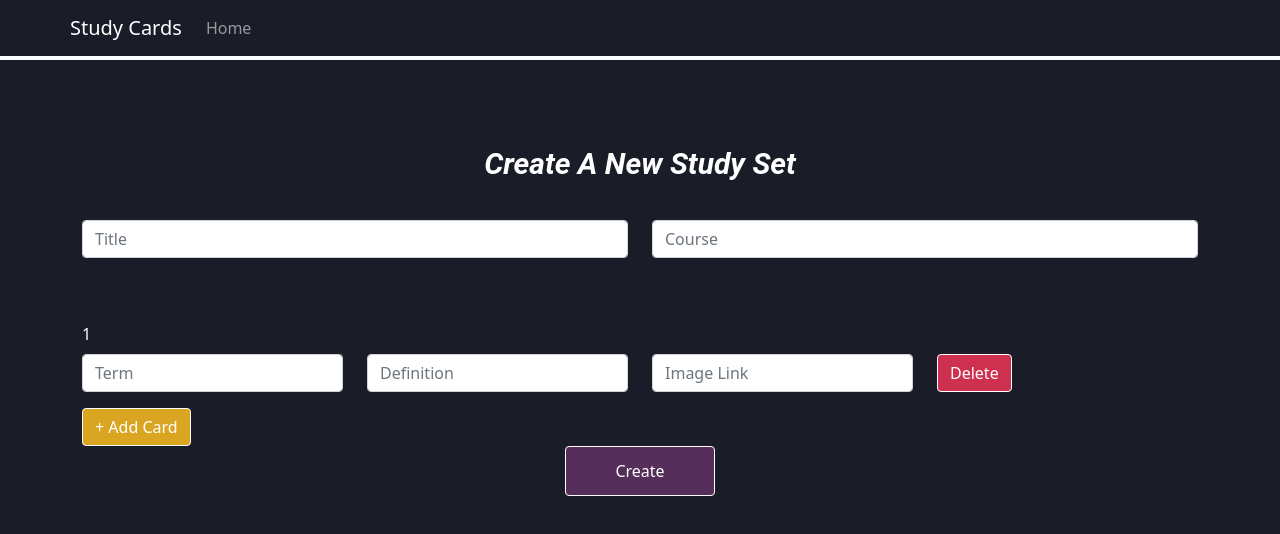
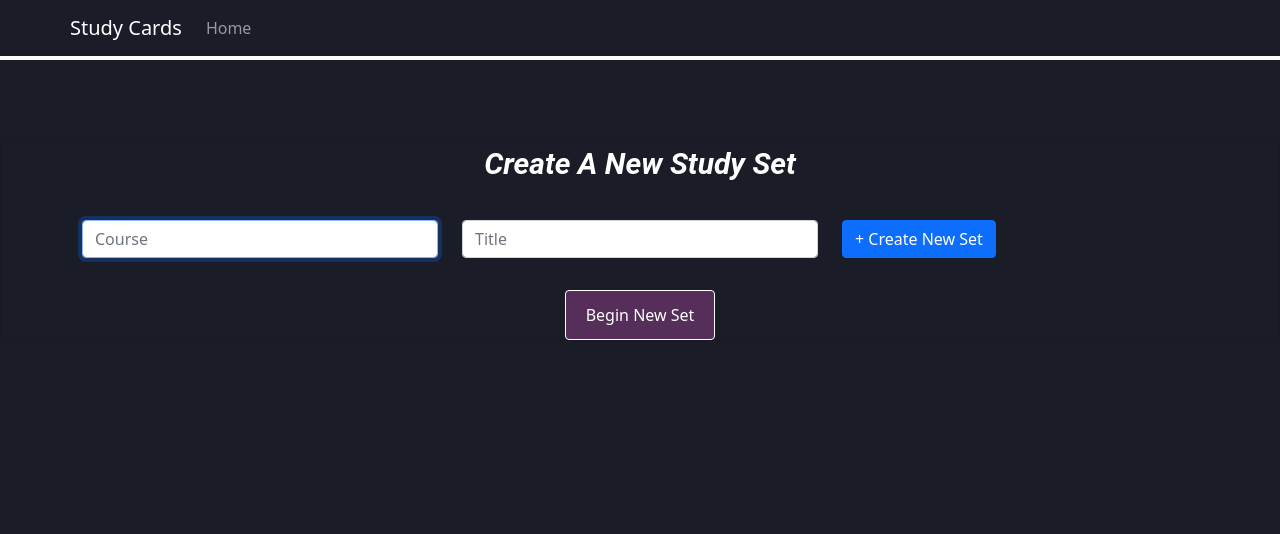
Before and after one commit to theMVPshop/flipcards, a React (Create React App) app: page /createcards in a window 1280 px wide. Shown: the top 534 px of the page. Built offline with nearby package versions, Linux system fonts and the light colour scheme.

Commit message:
merged CreateCards.js, FlashCard.js, Flashcards.js from michael_branch

```diff
--- a/src/Components/CreateCards.js
+++ b/src/Components/CreateCards.js
@@ -1,153 +1,241 @@
-import React from "react";
-import "./CreateCards.css";
-import Form from "react-bootstrap/Form";
-import Row from "react-bootstrap/Row";
-import Col from "react-bootstrap/Col";
-import Button from "react-bootstrap/Button";
-import { useState } from "react";
-import { useNavigate } from "react-router-dom";
-import Container from "react-bootstrap/esm/Container";
+import React from "react"
+import axios from "axios"
+import "./CreateCards.css"
+import Form from "react-bootstrap/Form"
+import Row from "react-bootstrap/Row"
+import Col from "react-bootstrap/Col"
+import Button from "react-bootstrap/Button"
+import Spinner from "react-bootstrap/Spinner"
+import { useState } from "react"
+import { useNavigate } from "react-router-dom"
+import Container from "react-bootstrap/esm/Container"
 
-const STUDYSET_API = "https://flipcardzdb.herokuapp.com/cardset";
-const FLASHCARD_API = "https://flipcardzdb.herokuapp.com/card";
+// const STUDYSET_API = "https://flipcardzdb.herokuapp.com/cardset"
+// const FLASHCARD_API = "https://flipcardzdb.herokuapp.com/card"
+const STUDYSET_API = "http://localhost:8080/cardset"
+const FLASHCARD_API = "http://localhost:8080/card"
 
 const CreateCards = () => {
-  const [title, setTitle] = useState("");
-  const [course, setCourse] = useState("");
-  const [fields, setFields] = useState([
-    {
+  const navigate = useNavigate()
+  const [inProgress, setInProgress] = useState(false)
+  const [loading, setLoading] = useState({
+    card: false,
+    cards: false,
+    deletingCard: false,
+    deletingCards: false,
+    clickedId: null,
+  })
+  const [error, setError] = useState("")
+  const [currentSetId, setCurrentSetId] = useState("")
+  const [title, setTitle] = useState("")
+  const [course, setCourse] = useState("")
+  const [card, setCard] = useState({})
+  const [cards, setCards] = useState([])
+  let newCardRef = React.useRef()
+  let set_nameInputRef = React.useRef()
+  let courseInputRef = React.useRef()
+  const loadingSpinner = <Spinner animation="border" variant="success" size="sm" />
+
+  async function fetchCards() {
+    try {
+      const { data } = await axios.get(`${FLASHCARD_API}/${currentSetId}`)
+      return data
+    } catch (e) {
+      console.log("fetch cards error", e)
+    }
+  }
+  React.useEffect(() => courseInputRef.current.focus(), [])
+  const handleTitleInput = (e) => setTitle(e.target.value)
+  const handleCourseInput = (e) => setCourse(e.target.value)
+  const handleCardsInputs = (e, cardId) => {
+    setCard({ ...card, [e.target.name]: e.target.value })
+    setCards((prevState) => {
+      let newState = prevState
+      const matchingCardIdx = newState.findIndex((c) => c.card_id === cardId)
+      newState[matchingCardIdx][e.target.name] = e.target.value
+      return newState
+    })
+  }
+
+  const handleSubmit = (e) => {
+    e.preventDefault()
+    setCard({})
+    setCards([])
+    setTitle("")
+    setCourse("")
+    setInProgress(false)
+    // navigate("/dashboard")
+  }
+
+  async function createNewSet() {
+    if (!title || !course) return
+    setLoading({ cards: true })
+    setInProgress(true)
+    try {
+      const body = { set_name: title, course: course }
+      const { data } = await axios.post(STUDYSET_API, body)
+      setCurrentSetId(data.set_id)
+      const newCard = {
+        set_id: data.set_id,
+        set_name: data.set_name,
+        set_course: data.set_course,
+      }
+      setCard(newCard)
+      setCards([...cards, newCard])
+      setLoading({ cards: false })
+      newCardRef.current.focus()
+    } catch (err) {
+      setInProgress(false)
+      console.error("createNewSet error", err)
+      setError(err.response.data.message)
+      setLoading({ cards: false })
+      alert(err.response.data.message)
+      set_nameInputRef.current.focus()
+    }
+  }
+
+  async function addCard() {
+    setLoading({ card: true })
+    try {
+      let addCardSQL, newCard, fetchedCards
+      addCardSQL = await axios.post(FLASHCARD_API, card)
+
+      if (addCardSQL.status === 200) {
+        newCard = {
+          set_id: currentSetId,
+          set_name: title,
+          set_course: course,
           term: "",
           definition: "",
-      front_img: "",
-      back_img: "",
-    },
-  ]);
+        }
+        setCard(newCard)
+        fetchedCards = await fetchCards()
+        setCards([...fetchedCards, newCard])
+        setLoading({ card: false })
+        newCardRef.current.focus()
+      }
+    } catch (err) {
+      setError(err.response.data.message)
+      console.error("couldnt create card", err)
+      setLoading({ card: false })
+      alert(err.response.data.message)
+    }
+  }
 
-  let navigate = useNavigate();
+  async function deleteCard(id) {
+    if (!id) return
+    setLoading({ deletingCard: true, clickedId: id })
+    try {
+      let res = await axios.delete(`${FLASHCARD_API}/${id}`)
+      if (res.status === 200) {
+        let updatedCards = cards.filter((card) => card.card_id !== id)
+        setCards(updatedCards)
+        setLoading({ deletingCard: false })
+        newCardRef.current.focus()
+      }
+    } catch (err) {
+      setError(err.response.data.message)
+      console.error("couldnt delete card", err)
+      setLoading({ deletingCard: false })
+      alert(err.response.data.message)
+    }
+  }
 
-  const handleChange = (index, e) => {
-    const values = [...fields];
-    values[index][e.target.name] = e.target.value;
-    setFields(values);
-  };
-
-  const handleSubmit = (e) => {
-    e.preventDefault();
-
-    let newSet = {
-      set_name: title,
-      course: course,
-    };
-
-    fetch(STUDYSET_API, {
-      method: "post",
-      headers: {
-        "Content-Type": "application/json",
-        Accept: "application/json",
-      },
-      body: JSON.stringify(newSet),
-    })
-      .then((res) => res.json())
-      .then((data) => {
-        // Get the ID
-        let studySetId = data.set_id;
-
-        // Loop over the fields and create flashcards for each one
-        fields.forEach((field, idx) => {
-          field.set_id = studySetId;
-
-          createFlashCard(field);
-        });
-      })
-      .catch((error) => console.log(error));
-  };
-
-  const createFlashCard = (field) => {
-    fetch(FLASHCARD_API, {
-      method: "post",
-      headers: {
-        "Content-Type": "application/json",
-        Accept: "application/json",
-      },
-      body: JSON.stringify(field),
-    })
-      .then((res) => res.json())
-      .then(navigate("/dashboard"))
-      .catch((error) => console.log(error));
-  };
-
-  const addCard = () => {
-    setFields([
-      ...fields,
-      {
-        term: "",
-        definition: "",
-        front_img: "",
-        back_img: "",
-      },
-    ]);
-  };
-
-  const handleDelete = (id) => {
-    const values = [...fields];
-    values.splice(id, 1);
-    setFields([...values]);
-  };
+  async function deleteSet() {
+    setLoading({ deletingCards: true })
+    try {
+      let res = await axios.delete(`${STUDYSET_API}/${currentSetId}`)
+      if (res.status === 200) {
+        setCurrentSetId("")
+        setCards([])
+        setTitle("")
+        setCourse("")
+        setInProgress(false)
+        setLoading({ deletingCards: false })
+      }
+    } catch (err) {
+      setError(err.response.data.message)
+      console.error("couldnt delete set", err)
+      setLoading({ deletingCards: false })
+      alert(err.response.data.message)
+    }
+  }
 
   return (
     <div className="card">
-      <header className="createCardSet">Create A New Study Set</header>
+      <header className="createCardSet">
+        {title || course ? `${course}: ${title}` : "Create A New Study Set"}
+      </header>
       <br />
       <Container>
         <Form onSubmit={handleSubmit}>
-          <Row className="mb-3">
+          <Row className="mb-3 d-flex justify-content-center">
+            <Form.Group as={Col} controlId="formGridCourse">
+              <Form.Control
+                ref={courseInputRef}
+                placeholder="Course"
+                value={course}
+                onChange={handleCourseInput}
+                disabled={inProgress}
+              />
+            </Form.Group>
             <Form.Group as={Col} controlId="formGridTitle">
               <Form.Control
+                ref={set_nameInputRef}
                 placeholder="Title"
                 value={title}
-                onChange={(e) => setTitle(e.target.value)}
+                onChange={handleTitleInput}
+                disabled={inProgress}
               />
             </Form.Group>
-            <Form.Group as={Col} controlId="formGridCourse">
-              <Form.Control
-                placeholder="Course"
-                value={course}
-                onChange={(e) => setCourse(e.target.value)}
-              />
+            <Form.Group as={Col} controlId="createNewSet">
+              {inProgress ? (
+                <Button className="deleteButton" variant="secondary" onClick={() => deleteSet()}>
+                  {loading.cards || loading.deletingCards ? loadingSpinner : "Delete Set"}
+                </Button>
+              ) : (
+                <Button className="createNewSet" onClick={() => createNewSet()}>
+                  + Create New Set
+                </Button>
+              )}
             </Form.Group>
           </Row>
           <Row>
             <Form.Group className="mb-3" controlId="formCard">
-              {fields.map((field, index) => (
-                <div key={index}>
+              {cards.length > 0 &&
+                cards.map((c, index) => {
+                  let cardIdxById = cards.findIndex((x) => x.card_id === c.card_id)
+                  const activeCard = cards[cardIdxById] === cards[cards.length - 1]
+                  return (
+                    <ul key={c.card_id}>
                       <Row className="mt-5">
-                    <Form.Label>{index + 1}</Form.Label>
+                        {cards.length > 0 && <Form.Label>{index + 1}</Form.Label>}
                         <Form.Group as={Col} controlId="formGridTerm">
                           <Form.Control
+                            ref={activeCard ? newCardRef : null}
+                            disabled={!activeCard}
                             placeholder="Term"
                             name="term"
-                        defaultValue={field.term}
-                        onChange={(e) => handleChange(index, e)}
+                            value={cards[cardIdxById].term ?? card.term}
+                            onChange={(e) => handleCardsInputs(e, c.card_id)}
                           />
                         </Form.Group>
                         <Form.Group as={Col} controlId="formGridDefinition">
                           <Form.Control
+                            disabled={!activeCard}
                             placeholder="Definition"
                             name="definition"
-                        defaultValue={field.definition}
-                        onChange={(e) => handleChange(index, e)}
+                            value={cards[cardIdxById].definition ?? card.definition}
+                            onChange={(e) => handleCardsInputs(e, c.card_id)}
                           />
                         </Form.Group>
-                    <Form.Group
-                      as={Col}
-                      className="imageLink"
-                      controlId="formGridImage"
-                    >
+                        <Form.Group as={Col} className="imageLink" controlId="formGridImage">
                           <Form.Control
+                            disabled={!activeCard}
                             placeholder="Image Link"
                             name="imageLink"
-                        defaultValue={field.back_img}
-                        onChange={(e) => handleChange(index, e)}
+                            defaultValue={card.back_img}
+                            onChange={(e) => handleCardsInputs(e, c.card_id)}
                           />
                         </Form.Group>
 
@@ -155,31 +243,35 @@ const CreateCards = () => {
                           <Button
                             className="deleteButton"
                             variant="secondary"
-                        onClick={() => handleDelete(index)}
-                      >
-                        Delete
+                            onClick={() => deleteCard(c.card_id)}>
+                            {loading.deletingCard && loading.clickedId === c.card_id
+                              ? loadingSpinner
+                              : "Delete"}
                           </Button>
                         </Form.Group>
                       </Row>
-                </div>
-              ))}
+                    </ul>
+                  )
+                })}
             </Form.Group>
           </Row>
+          {cards.length > 0 && (
             <Form.Group as={Col} controlId="addCard">
               <Button className="addCard" onClick={() => addCard()}>
                 {" "}
-              + Add Card
+                {loading.card ? loadingSpinner : "+ Add Card"}
               </Button>
             </Form.Group>
+          )}
           <Row className="align-items-center">
             <Button className="createButton" type="submit">
-              Create
+              Begin New Set
             </Button>
           </Row>
         </Form>
       </Container>
     </div>
-  );
-};
+  )
+}
 
-export default CreateCards;
+export default CreateCards
--- a/src/Components/Flashcards.js
+++ b/src/Components/Flashcards.js
@@ -1,106 +1,80 @@
-import React from "react";
-import axios from "axios";
-import { useState, useEffect } from "react";
-import { useParams } from "react-router-dom";
+import React from "react"
+import axios from "axios"
+import { useState, useEffect } from "react"
+import { useParams } from "react-router-dom"
 // import data from "../data/db.json";
 
-import FlashCard from "./FlashCard";
-import EmbedModal from "./EmbedModal";
+import FlashCard from "./FlashCard"
+import EmbedModal from "./EmbedModal"
 
-import Container from "react-bootstrap/Container";
-import Button from "react-bootstrap/Button";
+import Container from "react-bootstrap/Container"
+import Button from "react-bootstrap/Button"
 
-import "./Flashcards.css";
+import "./Flashcards.css"
 
 const Flashcards = () => {
-  const { id } = useParams();
-  const [studySet, setStudySet] = useState({});
-  const [cards, setCards] = useState([]);
-  const [currentCardIdx, setCurrentCardIdx] = useState(0);
-  const apiURL = "https://flipcardzdb.herokuapp.com";
+  const { id } = useParams()
+  const flashcardsBySetId = `https://flipcardzdb.herokuapp.com/card/${id}`
+  const [cards, setCards] = useState([])
+  const [currentCardIdx, setCurrentCardIdx] = useState(0)
 
   useEffect(() => {
     async function fetchData() {
       try {
-        let res, data, cardSets;
-        res = await axios.get(`${apiURL}/card/all-flashcards`);
-        if (res.status === 200 && data !== null) {
-          data = res.data;
-          cardSets = data.map((cv) => ({
-            card_id: cv.card_id,
-            set_id: cv.set_id,
-            course: cv.set_name,
-            title: cv.set_name,
-            cards: data.filter((card) => card.set_name === cv.set_name) || [],
-          }));
-
-          let foundStudySet = cardSets.find((set) => set.set_id === Number(id));
-          setStudySet(foundStudySet);
-
-          // Get the flashcards from the study set and set the first card visibility to isVisible
-          let flashCards = foundStudySet.cards.map((card, index) =>
-            index === currentCardIdx
-              ? ((card.isVisible = true), card)
-              : ((card.isVisible = false), card)
-          );
-          setCards(flashCards);
-        }
+        let { data } = await axios.get(flashcardsBySetId)
+        // Set the first card visibility to isVisible
+        let cardSet = data.map((card, index) =>
+          index === currentCardIdx
+            ? ((card.isVisible = true), card)
+            : ((card.isVisible = false), card)
+        )
+        setCards(cardSet)
       } catch (e) {
-        console.log("fetch cards error", e);
+        console.log("fetch cards error", e)
       }
     }
-    return fetchData();
-  }, [id]);
-  console.log("cards", cards);
-
-  //   useEffect(() => {
-  //     // Get the current study set based on the id from the url parameters
-  //   }, [cards]);
+    return fetchData()
+  }, [id])
 
   const changeCard = (direction) => {
-    // Set the current card isVisible to false
-    cards[currentCardIdx].isVisible = false;
+    let newCurrentCardIdx // initialize new currentCardIdx
+    // Set the current card.isVisible to false
+    setCards((prevState) => {
+      let cards = prevState
+      cards[currentCardIdx].isVisible = false
+      return cards
+    })
+    // If "<-" is clicked => find the previous card by subtracting 1 from the currentIndex...
+    if (direction === "previous") newCurrentCardIdx = currentCardIdx - 1
+    else if (direction === "next") newCurrentCardIdx = currentCardIdx + 1 // ...else if "->" is clicked => find the next card by adding 1 to the currentIndex
+    // Set the new current card.isVisible to true
+    setCards((prevState) => {
+      let cards = [...prevState]
+      cards[newCurrentCardIdx].isVisible = true
+      return cards
+    })
+    setCurrentCardIdx(newCurrentCardIdx) //Set the new current card index
+  }
 
-    // If previous card - find the previous card by subtracting one from the index
-    // If next card - find the next card by adding one to the index
-    let newIdx;
-    direction === "previous"
-      ? (newIdx = currentCardIdx - 1)
-      : (newIdx = currentCardIdx + 1);
-
-    // Set the new current card isVisible to true
-    cards[newIdx].isVisible = true;
-    //Set the new current card index
-    setCurrentCardIdx(newIdx);
-  };
-
-  console.log("cards", cards);
   return (
     <Container className="flashcards">
-      {cards &&
-        cards.map((card) => <FlashCard key={card.card_id} card={card} />)}
+      {cards.length > -1 && cards.map((card) => <FlashCard key={card.card_id} card={card} />)}
       <div className="navContainer">
         <nav className="flashcardsNavigation">
-          <Button
-            onClick={() => changeCard("previous")}
-            disabled={currentCardIdx === 0}
-          >
+          <Button onClick={() => changeCard("previous")} disabled={currentCardIdx === 0}>
             <i class="bi bi-arrow-left-circle-fill"></i>
           </Button>
           <p className="counter">
             {currentCardIdx + 1} / {cards.length}
           </p>
-          <Button
-            onClick={() => changeCard("next")}
-            disabled={currentCardIdx === cards.length - 1}
-          >
+          <Button onClick={() => changeCard("next")} disabled={currentCardIdx === cards.length - 1}>
             <i class="bi bi-arrow-right-circle-fill"></i>
           </Button>
         </nav>
         <EmbedModal studySetId={id} />
       </div>
     </Container>
-  );
-};
+  )
+}
 
-export default Flashcards;
+export default Flashcards
```
Also changed, not shown: src/Components/FlashCard.js (+10 -18 lines). Lines whose indentation alone changed are shown as unchanged.
